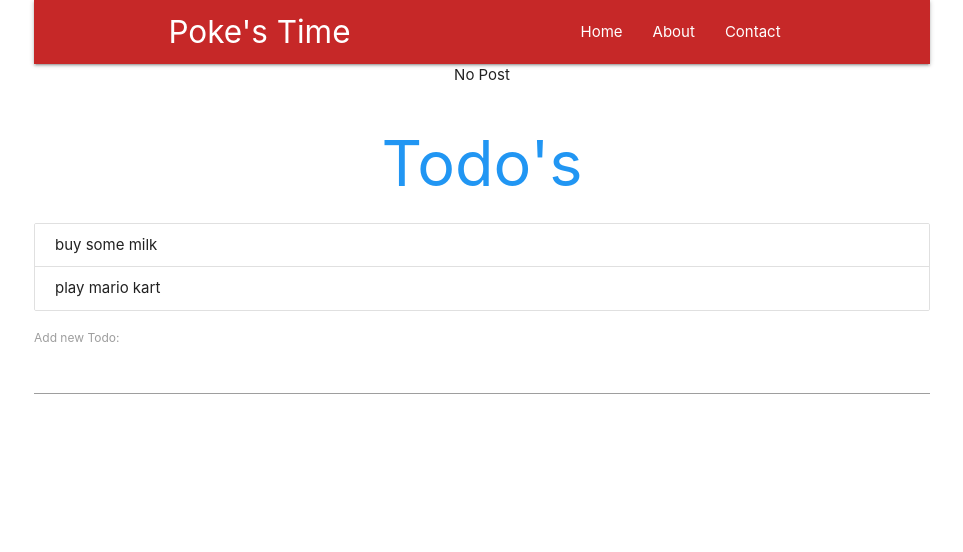
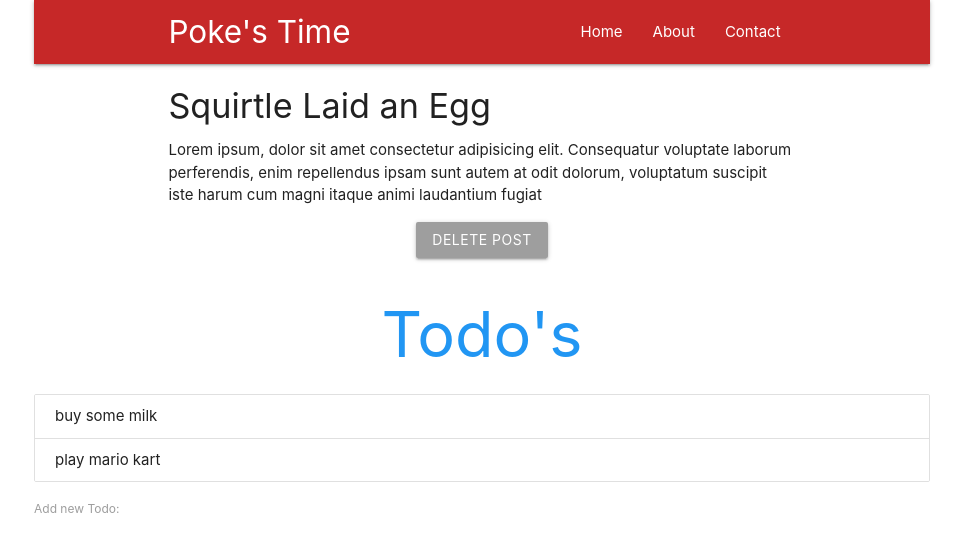
Before and after one commit to purab/react-redux-tutorials, a React (Create React App) app in the folder todoapp/: page /1 in a window 1280 px wide. Shown: the top 552 px of the page, without its empty margins (158-1121 px from the left). Built offline with nearby package versions, Linux system fonts and the light colour scheme; no server answers.

Commit message:
added reducers

```diff
--- /dev/null
+++ b/todoapp/src/actions/postActions.js
@@ -0,0 +1,5 @@
+export const deletePost = (id) => {
+    return {
+        type:'DELETE_POST'
+    }
+}
--- a/todoapp/src/components/Home.js
+++ b/todoapp/src/components/Home.js
@@ -1,23 +1,13 @@
 import React, {Component } from "react";
-import axios from 'axios'
 import {Link} from 'react-router-dom'
 import Pokeball from '../pokeball.png'
+import {connect} from 'react-redux'
 
 class Home extends Component {
-    state = {
-        posts: []
-    }
-    componentDidMount() {
-        axios.get('https://jsonplaceholder.typicode.com/posts')
-            .then(res => {
-                console.log(res)
-                this.setState({
-                    posts:res.data.slice(0,10)
-                })
-            })
-    }
+
     render () {
-        const {posts} = this.state;
+        console.log(this.props)
+        const {posts} = this.props;
         const postList = posts.length ? (
             posts.map(post =>{
                 return (
@@ -44,4 +34,10 @@
     }
 
 }
-export default Home;
+
+const mapStateToProps = (state) => {
+    return {
+        posts: state.posts
+    }
+}
+export default connect(mapStateToProps)(Home);
--- a/todoapp/src/components/Post.js
+++ b/todoapp/src/components/Post.js
@@ -1,27 +1,22 @@
 import React, {Component} from "react";
-import axios from "axios";
+import {connect} from 'react-redux'
 
 class Post extends Component {
-    state = {
-        post:null
-    }
-    componentDidMount(){
-        console.log(this.props);
-        let id = this.props.match.params.post_id;
-        axios.get('https://jsonplaceholder.typicode.com/posts/'+id)
-            .then(res=>{
-                this.setState({
-                    post: res.data
-                })
-                console.log(res);
-            })
-
+    handleClick = ()=> {
+        this.props.deletePost(this.props.post.id);
+        this.props.history.push('/');
     }
     render() {
-        const post = this.state.post ? (
+        console.log(this.props)
+        const post = this.props.post ? (
             <div className="post">
-                <h4>{this.state.post.title}</h4>
-                <p>{this.state.post.body}</p>
+                <h4>{this.props.post.title}</h4>
+                <p>{this.props.post.body}</p>
+                <div className="center">
+                    <button className="btn grey" onClick={this.handleClick}>
+                        Delete Post
+                    </button>
+                </div>
             </div>
         ) : (
             <div className="center">No Post</div>
@@ -34,4 +29,18 @@
     }
 }
 
-export default Post;
+const mapStateToProps = (state, ownProps) => {
+    let id = ownProps.match.params.post_id;
+    return {
+        post: state.posts.find( (post) => {
+            return post.id === id
+        })
+    }
+}
+
+const mapDispatchToProps = (dispatch) => {
+    return {
+        deletePost: (id) => {dispatch({type:'DELETE_POST',id: id})}
+    }
+}
+export default connect(mapStateToProps, mapDispatchToProps)(Post);
--- a/todoapp/src/reducers/rootReducer.js
+++ b/todoapp/src/reducers/rootReducer.js
@@ -1,4 +1,5 @@
 const initState = {
+    users:[],
     posts: [
       {id: '1', title: 'Squirtle Laid an Egg', body: 'Lorem ipsum, dolor sit amet consectetur adipisicing elit. Consequatur voluptate laborum perferendis, enim repellendus ipsam sunt autem at odit dolorum, voluptatum suscipit iste harum cum magni itaque animi laudantium fugiat'},
       {id: '2', title: 'Charmander Laid an Egg', body: 'Lorem ipsum, dolor sit amet consectetur adipisicing elit. Consequatur voluptate laborum perferendis, enim repellendus ipsam sunt autem at odit dolorum, voluptatum suscipit iste harum cum magni itaque animi laudantium fugiat'},
@@ -7,6 +8,15 @@
   }
 
 const rootReducer =(state = initState,action) => {
+    if(action.type==='DELETE_POST') {
+        let newPosts = state.posts.filter(post=>{
+            return action.id !==post.id
+        })
+        return {
+            ...state,
+            posts: newPosts
+        }
+    }
     return state;
 }
 
```
